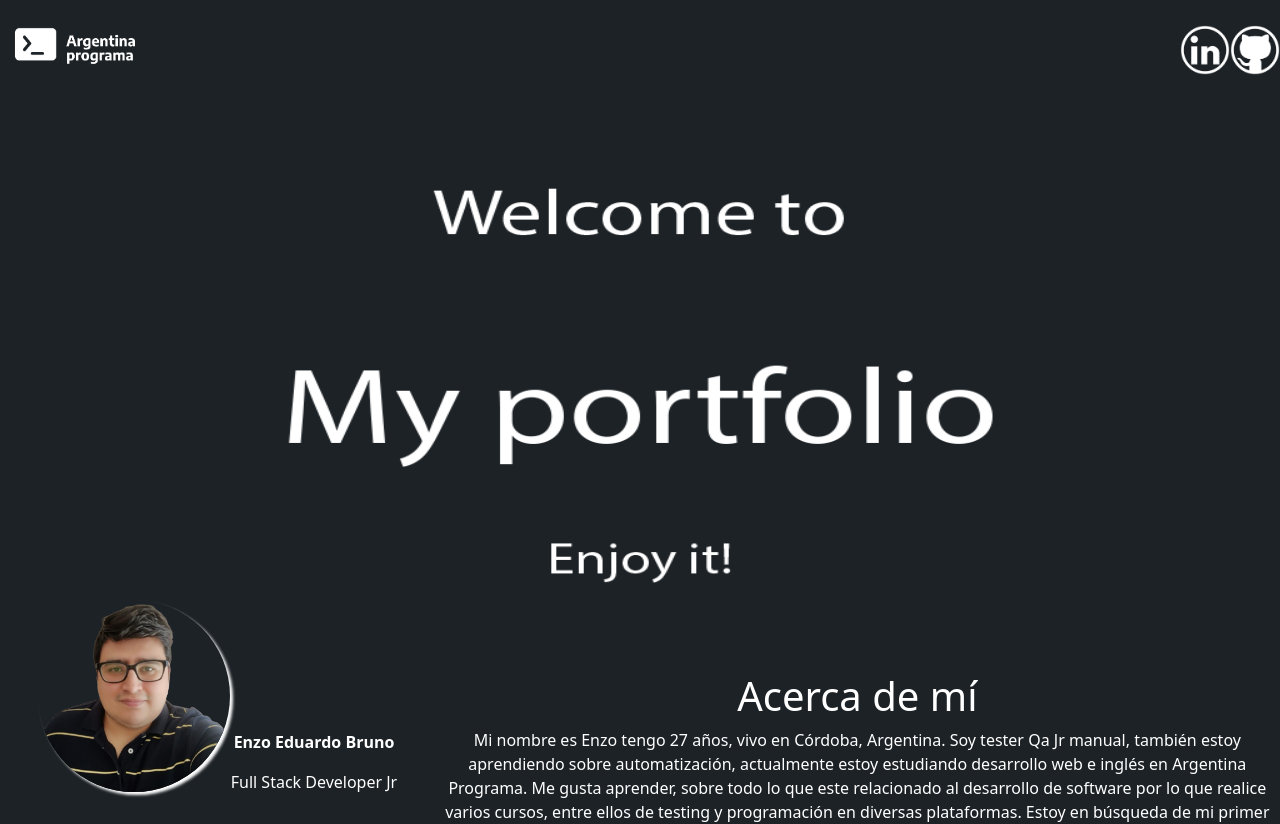
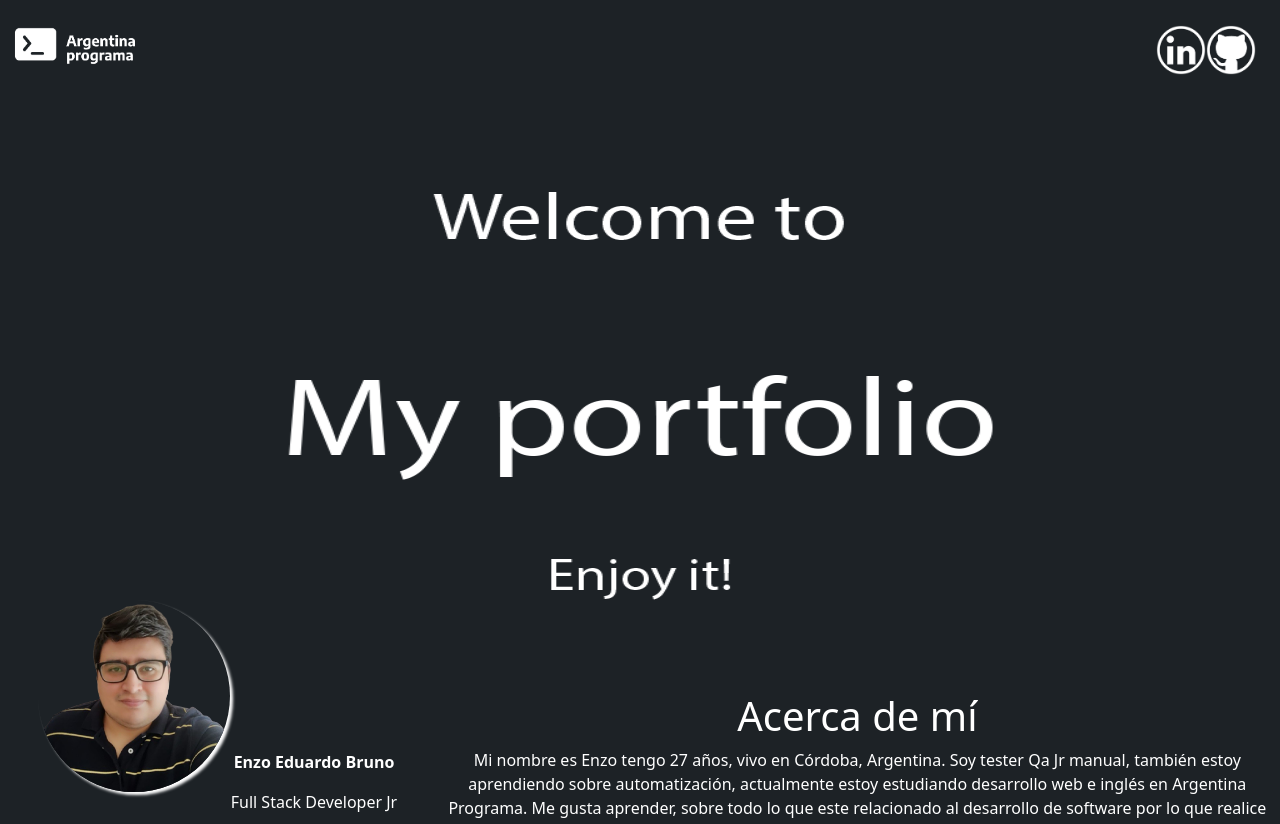
Before and after one commit to EnzoEduardoBruno/FrontEnd, an Angular app: page / in a window 1280 px wide. Shown: the top 824 px of the page. Built offline with nearby package versions, Linux system fonts and the light colour scheme; what ng-circle-progress would draw is missing.

Commit message:
Se ajusta el header

```diff
--- a/src/app/components/banner/banner.component.css
+++ b/src/app/components/banner/banner.component.css
@@ -4,5 +4,5 @@ div{
 }
 img{
     width: 100%;
-    height: 580px;
+    height: 600px;
 }
--- a/src/app/components/header/header.component.css
+++ b/src/app/components/header/header.component.css
@@ -4,6 +4,7 @@ div{
 }
 
 app-social{
-    float: right;
+    position: absolute;
+    text-align: right;
     margin-top: 25px;
 }
--- a/src/app/components/header/header.component.html
+++ b/src/app/components/header/header.component.html
@@ -1,4 +1,4 @@
-<div>
+<div class="row">
     <app-logo-ap></app-logo-ap>
     <app-social></app-social>
     <app-banner></app-banner>
```
